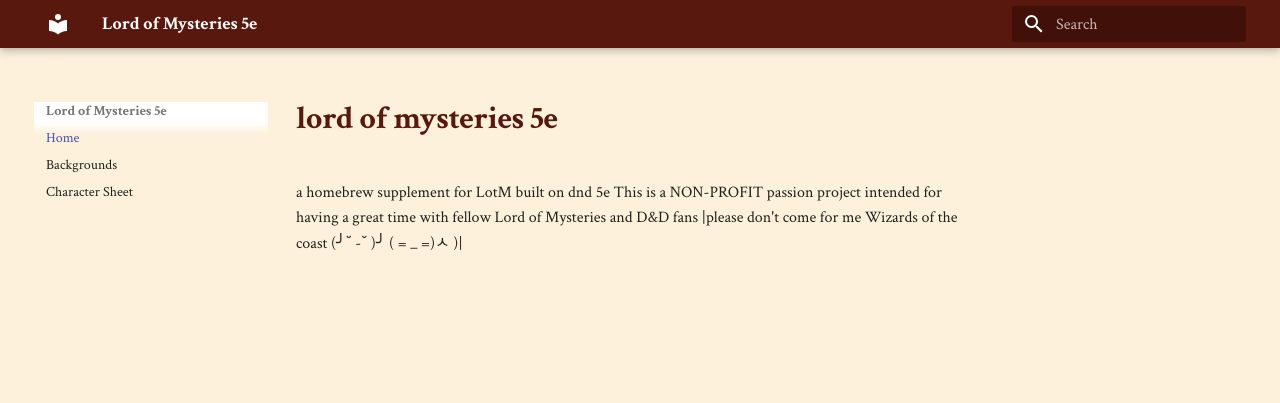
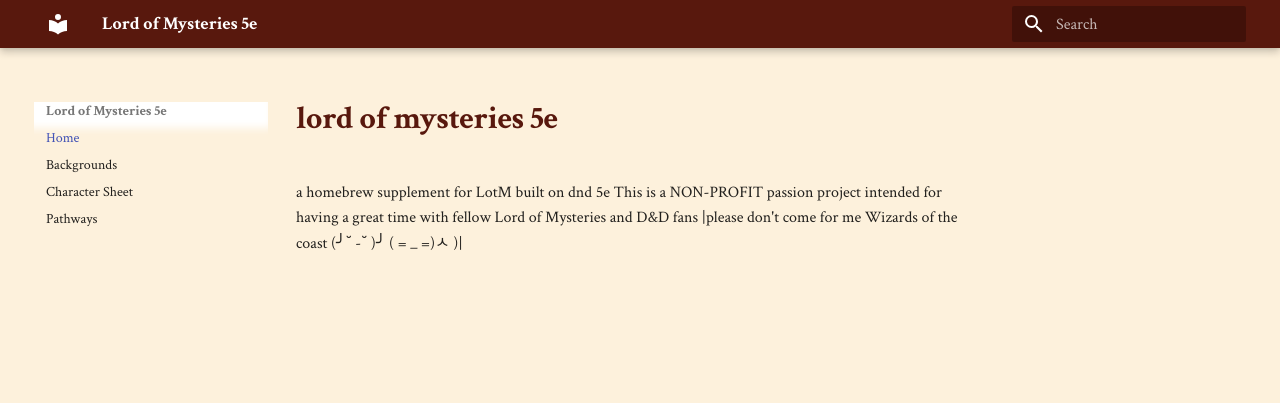
Before and after one commit to TwilightHermit/lotm-wiki, an MkDocs documentation site: the page built from docs/index.md, in a window 1280 px wide. Shown: the top 403 px of the page. Built offline with MkDocs 1.6.1 and Material for MkDocs 9.7.7, drawn with Linux system fonts in a browser that asks for light colours.

Commit message:
Add 'Pathways' to navigation in mkdocs.yml

```diff
--- a/mkdocs.yml
+++ b/mkdocs.yml
@@ -11,6 +11,7 @@ nav:
   - Home: index.md
   - Backgrounds: backgrounds.md
   - Character Sheet: character-sheet.md
+  - Pathways: pathways.md
 markdown_extensions:
   - md_in_html
   - tables
```
